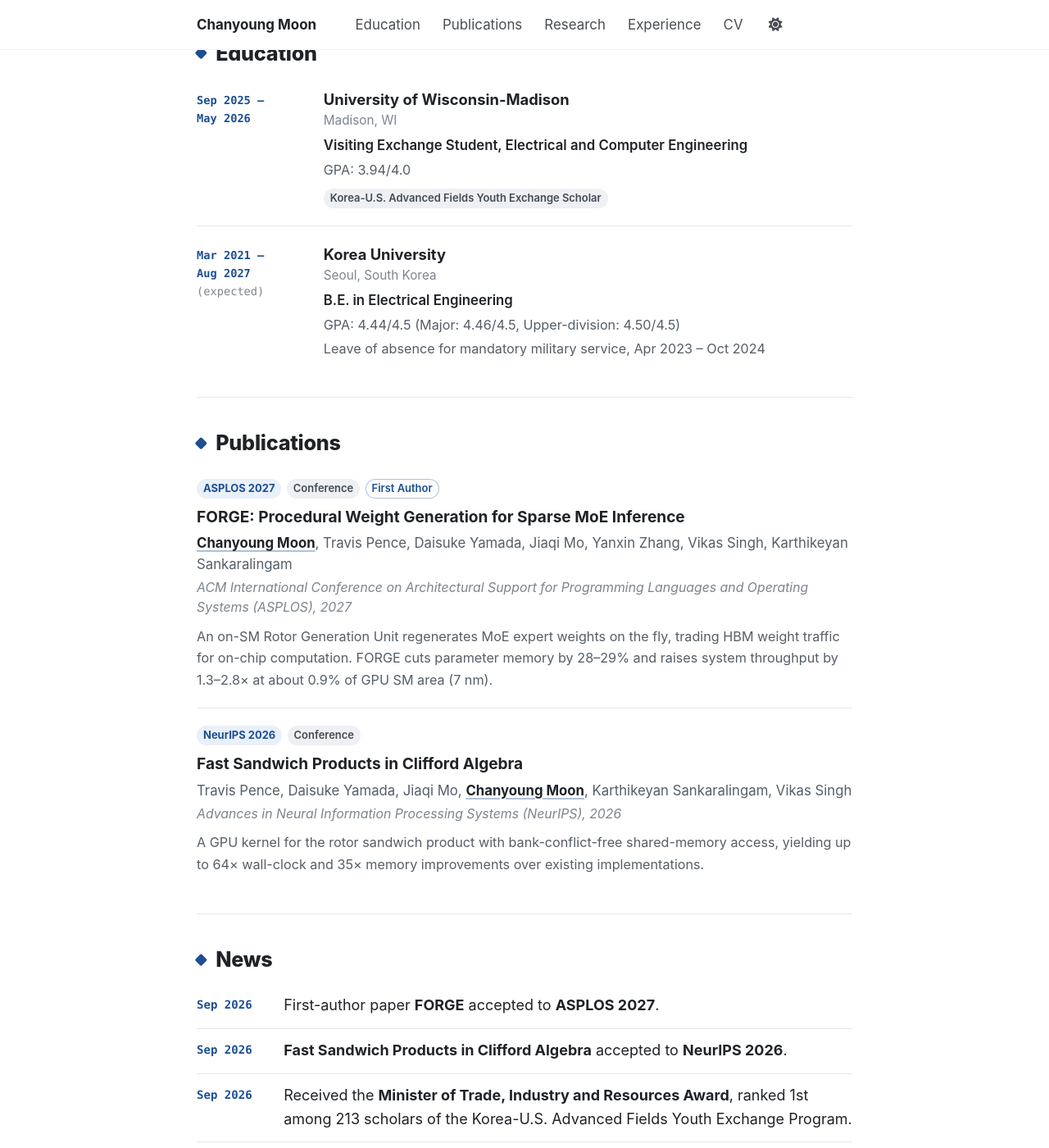
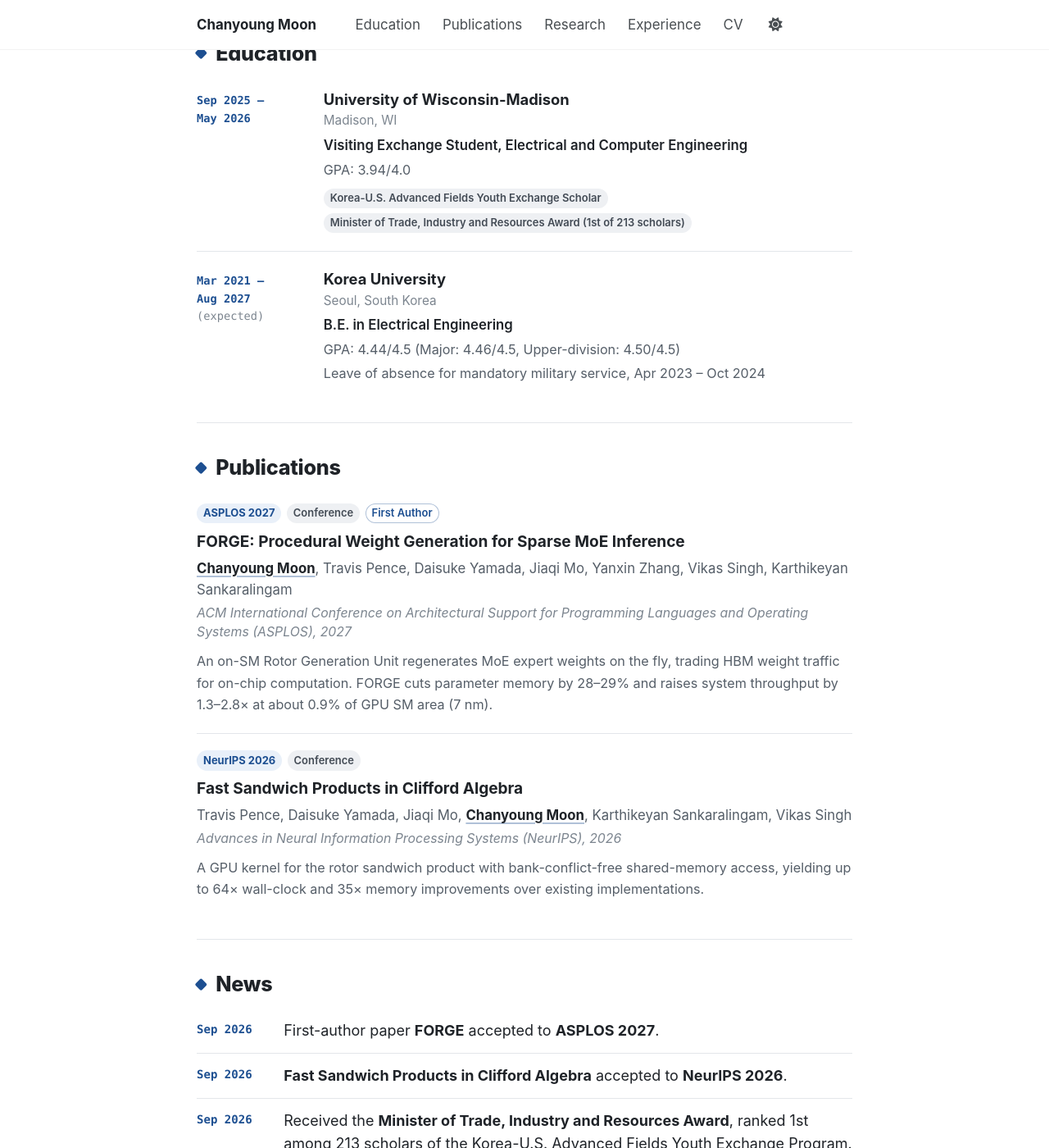
Before and after one commit to moon-chanyoung/moon-chanyoung.github.io, a Jekyll site: the page built from _pages/about.md, in a window 1280 px wide and 1400 px high, scrolled down 680 px. Shown: the whole window at 82% size. Built offline with Jekyll 4.4.1, drawn with Linux system fonts in a browser that asks for light colours; a style sheet for code colours, icons or effects is not loaded.

Commit message:
Add the Minister's Award under the UW-Madison exchange entry

```diff
--- a/_data/education.yml
+++ b/_data/education.yml
@@ -3,7 +3,7 @@
   location: "Madison, WI"
   degree: "Visiting Exchange Student, Electrical and Computer Engineering"
   details: ["GPA: 3.94/4.0"]
-  tags: ["Korea-U.S. Advanced Fields Youth Exchange Scholar"]
+  tags: ["Korea-U.S. Advanced Fields Youth Exchange Scholar", "Minister of Trade, Industry and Resources Award (1st of 213 scholars)"]
 - dates: "Mar 2021 – Aug 2027"
   dates_note: "(expected)"
   school: "Korea University"
--- a/_sass/layout/_home.scss
+++ b/_sass/layout/_home.scss
@@ -541,6 +541,8 @@
     }
 
     .tags {
+      flex-direction: column;
+      align-items: flex-start;
       margin-top: 0.6em;
     }
   }
```
